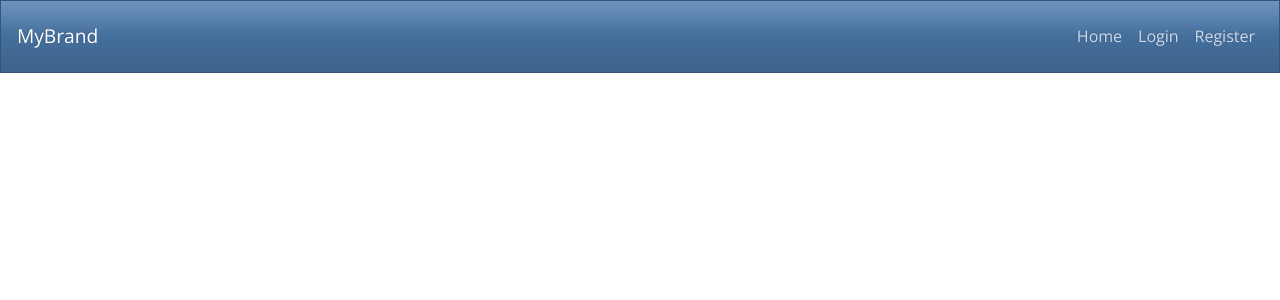
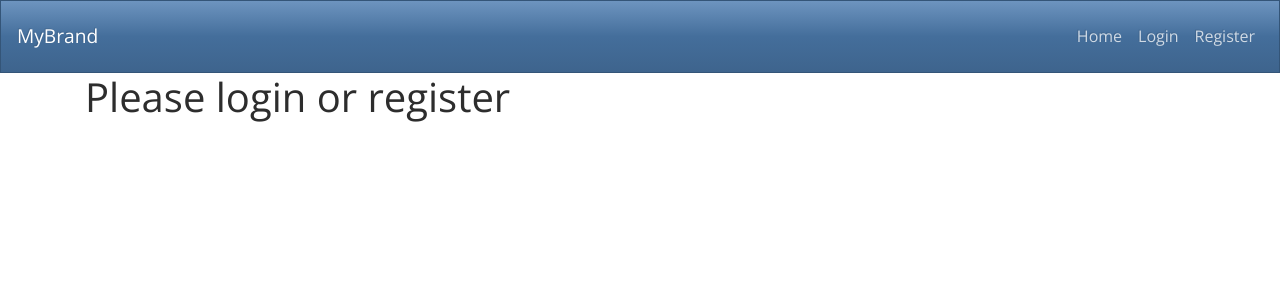
Before and after one commit to slamdunc123/react-pet-reminder, a React (Create React App) app in the folder client/: page / in a window 1280 px wide. Shown: the top 300 px of the page. Built offline with nearby package versions, Linux system fonts and the light colour scheme.

Commit message:
create simple welcome message for logged in and registered user

```diff
--- a/client/src/components/pages/Home/Home.js
+++ b/client/src/components/pages/Home/Home.js
@@ -1,7 +1,17 @@
 import React from 'react';
+import { useSelector } from 'react-redux';
 
 const Home = () => {
-	return <div className='container'></div>;
+	const { isAuthenticated, user } = useSelector((state) => state.authReducer);
+	return (
+		<div className='container'>
+			<h1>
+				{isAuthenticated
+					? `Welcome ${user && user.name}`
+					: 'Please login or register'}
+			</h1>
+		</div>
+	);
 };
 
 export default Home;
```
